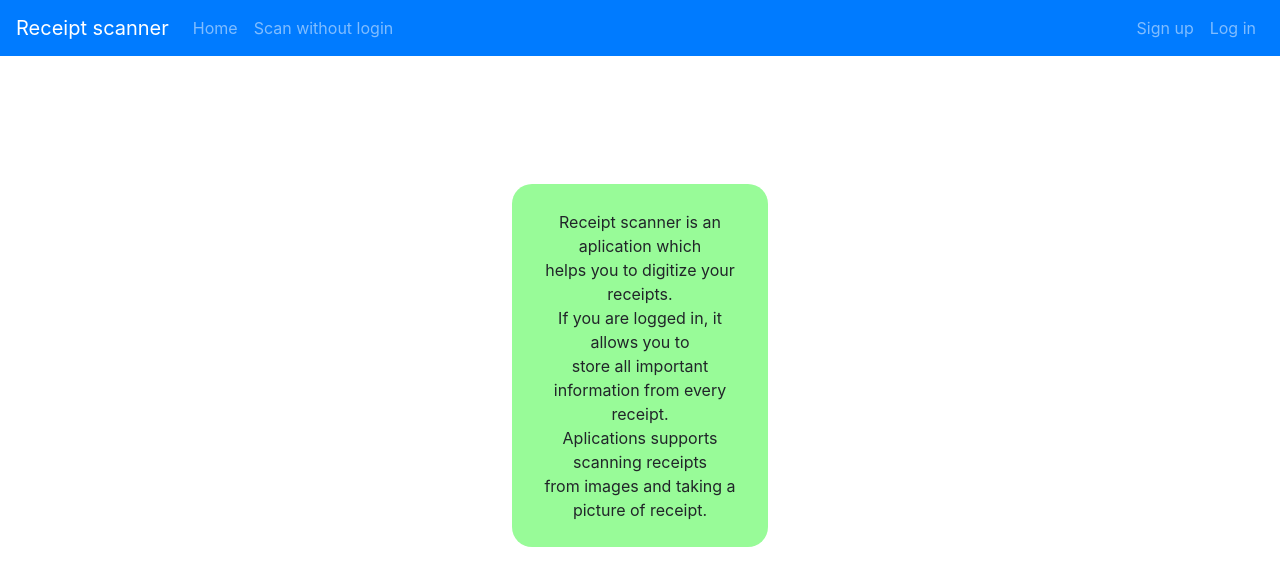
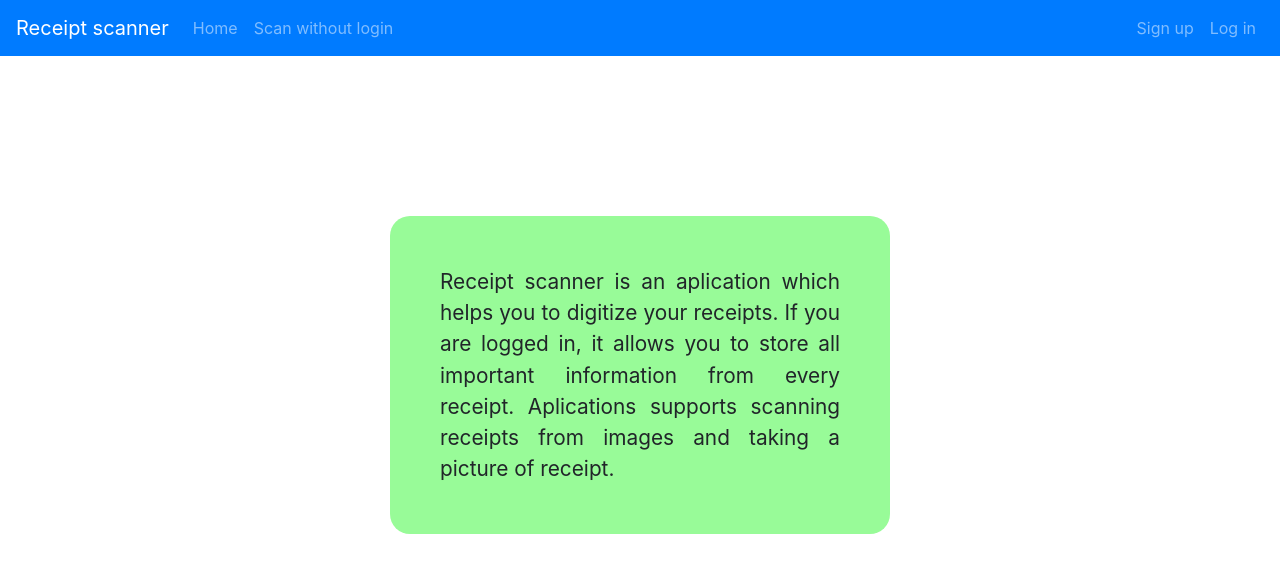
Before and after one commit to AdamJedrychowski/Recipt-Scanner, a Django app: page / in a window 1280 px wide. Shown: the top 586 px of the page. Run offline with Django 4.2, Linux system fonts and the light colour scheme.

Commit message:
Center div aaaaaaaaaaaaa

```diff
--- a/server/templates/index.html
+++ b/server/templates/index.html
@@ -4,13 +4,32 @@
     {% include "head.html" %}
     <title>Home page</title>
   </head>
-    <body>
+  <body style="display: flex; flex-direction: column">
     {% include "navbar.html" %}
-        <div class="d-inline-block text-center" style="margin-top:10%; margin-left:40%; margin-right:40%; background-color:palegreen; border-radius: 20px;">
-            <div style="margin:10%">
-                Receipt scanner is an aplication which<br/> helps you to digitize your receipts.<br/>
-                If you are logged in, it allows you to<br/> store all important information from every receipt.<br/>
-                Aplications supports scanning receipts<br/> from images and taking a picture of receipt.
+    <div
+      class="d-inline-block text-center"
+      style="
+        margin: 0 auto;
+        margin-top: 10rem;
+        background-color: palegreen;
+        border-radius: 20px;
+      "
+    >
+      <div
+        style="
+          margin: 10%;
+          text-align: justify;
+          width: 500px;
+          max-width: fit-content;
+          font-size: 1.3rem;
+        "
+      >
+        <p>
+          Receipt scanner is an aplication which helps you to digitize your
+          receipts. If you are logged in, it allows you to store all important
+          information from every receipt. Aplications supports scanning receipts
+          from images and taking a picture of receipt.
+        </p>
       </div>
     </div>
   </body>
--- a/server/templates/items_list.html
+++ b/server/templates/items_list.html
@@ -26,9 +26,9 @@
             <li class="list-group-item">
                 <b>Items:</b>
                 {% for item in items %}
-                <div class="item">
-                    {{ item.description }}: {{ item.price }}
-                </div>
+                    <div class="item">
+                        {{ item.description }}: {{ item.price }}
+                    </div>
                 {% endfor %}
                 <!-- COMMENT 4 LINES BELOW IF NOT DEBUGGING -->
                 <!-- <b>Debug (list all lines):</b>
```
Lines whose indentation alone changed are shown as unchanged.
